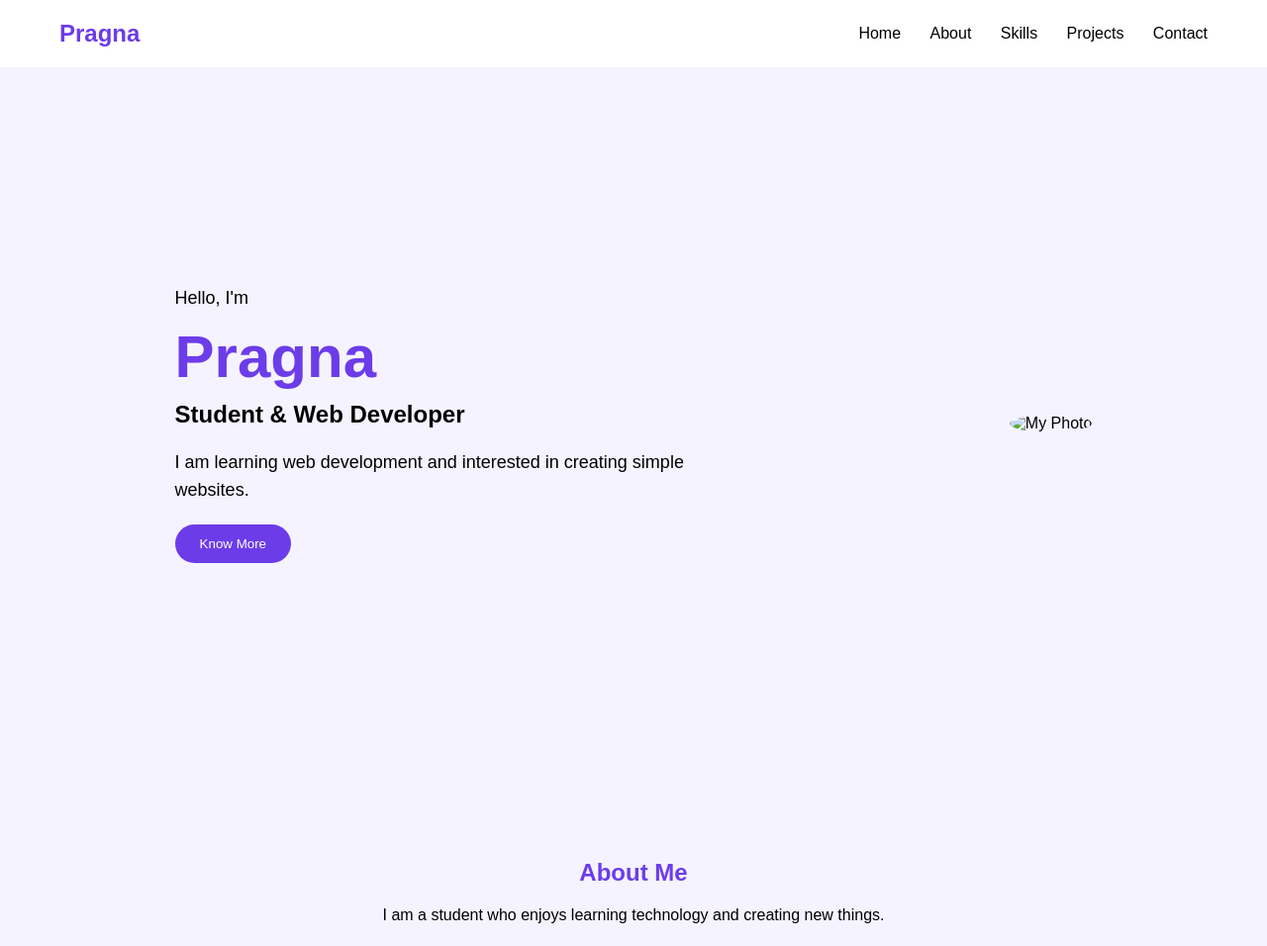
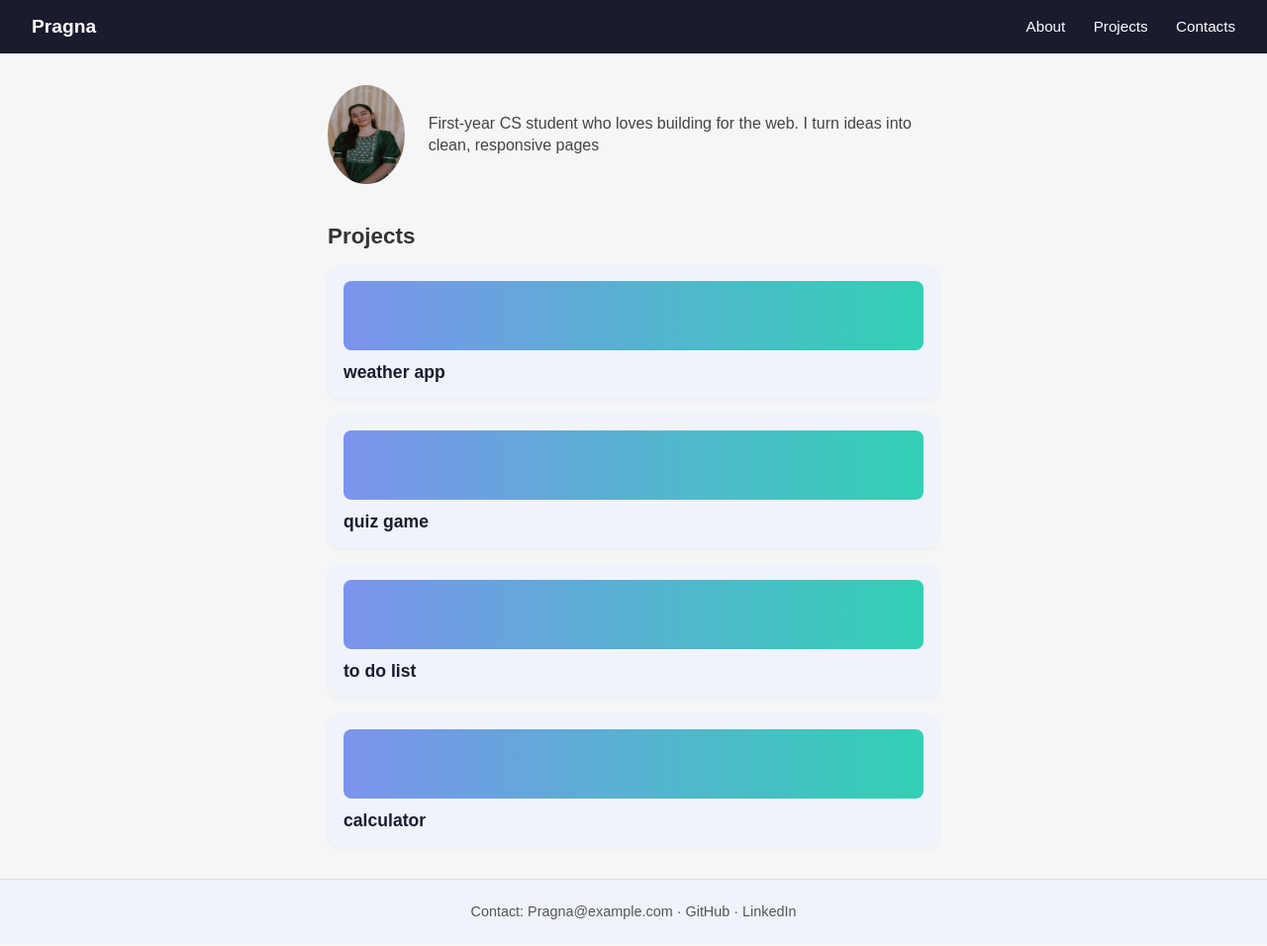
Before and after one commit to PRAGNA098/my-portfolio, a plain HTML site: page index.html in a window 1280 px wide. Shown: the top 956 px of the page at 99% size. Drawn offline with Linux system fonts and the light colour scheme.

Commit message:
modified

```diff
--- a/index.html
+++ b/index.html
@@ -1,86 +1,175 @@
 <!DOCTYPE html>
-<html>
+<html lang="en">
 <head>
-    <title>My Portfolio</title>
-    <link rel="stylesheet" href="style.css">
+    <meta charset="UTF-8">
+    <meta name="viewport" content="width=device-width, initial-scale=1.0">
+    <title>PORTFOLIO</title>
+    <style>
+        /* General Reset */
+* {
+    margin: 0;
+    padding: 0;
+    box-sizing: border-box;
+    font-family: Arial, sans-serif;
+}
+
+body {
+    background-color: #f4f6f8;
+    color: #333;
+}
+
+/* Header Styling */
+header {
+    background-color: #1a1b2f;
+    color: #ffffff;
+    display: flex;
+    justify-content: space-between;
+    align-items: center;
+    padding: 1rem 2rem;
+}
+
+header .logo {
+    font-weight: bold;
+    font-size: 1.2rem;
+}
+
+header nav a {
+    color: #ffffff;
+    text-decoration: none;
+    margin-left: 1.5rem;
+    font-size: 0.95rem;
+}
+
+header nav a:hover {
+    text-decoration: underline;
+}
+
+/* Main Content Layout */
+main {
+    max-width: 650px;
+    margin: 2rem auto;
+    padding: 0 1rem;
+}
+
+/* About Section */
+#about {
+    display: flex;
+    align-items: center;
+    gap: 1.5rem;
+    margin-bottom: 2.5rem;
+}
+
+.profile-img {
+    width: 80px;
+    height: 80px;
+    border-radius: 50%;
+    object-fit: cover;
+    /* Circular gradient fallback if no image is available */
+    background: linear-gradient(135deg, #42a5f5, #26a69a);
+}
+
+#about p {
+    font-size: 1rem;
+    line-height: 1.4;
+    color: #444;
+}
+
+/* Projects Section */
+#projects h2 {
+    font-size: 1.4rem;
+    margin-bottom: 1rem;
+}
+
+.project-card {
+    background-color: #f0f3f9;
+    border-radius: 12px;
+    padding: 1rem;
+    margin-bottom: 1rem;
+    box-shadow: 0 2px 4px rgba(0,0,0,0.04);
+}
+
+.project-banner {
+    width: 100%;
+    height: 70px;
+    border-radius: 8px;
+    background: linear-gradient(90deg, #7c93ed, #32d0b5);
+    margin-bottom: 0.75rem;
+}
+
+.project-card h3 {
+    font-size: 1.1rem;
+    color: #1a1b2f;
+}
+
+/* Footer Section */
+footer {
+    text-align: center;
+    padding: 1.5rem 1rem;
+    background-color: #f0f3f9;
+    border-top: 1px solid #e0e0e0;
+    margin-top: 2rem;
+    font-size: 0.9rem;
+    color: #555;
+}
+
+footer a {
+    color: #555;
+    text-decoration: none;
+}
+
+footer a:hover {
+    text-decoration: underline;
+}
+    </style>
 </head>
+<body>
+    <header>
 
-<body>
-
-    <!-- Navigation -->
-    <header>
-        <h2>Pragna</h2>
+        <div class="logo">Pragna</div>
 
         <nav>
-            <a href="#home">Home</a>
             <a href="#about">About</a>
-            <a href="#skills">Skills</a>
             <a href="#projects">Projects</a>
-            <a href="#contact">Contact</a>
+            <a href="#contact">Contacts</a>
+
         </nav>
     </header>
+    <main>
+         <section id="about">           <!-- who you are -->
 
 
-    <!-- Home -->
-    <section id="home">
+          <img src="img.jpeg" alt="my profile" style="width: 100px; height:100px; border-radius: 50%;">
+          <p>First-year CS student who loves building for the web. I turn ideas into clean, responsive pages</p>
+        </section>
+        <section id="projects">        <!-- your work -->
+          <h2>Projects</h2>
+          <div class="project-card">
+             <div class ="project-banner">
+             </div>
+             <h3>weather app</h3>
+          </div>
+          <div class="project-card">
+             <div class ="project-banner">
+             </div>
+             <h3>quiz game</h3>
+          </div>
+          <div class="project-card">
+             <div class ="project-banner">
+             </div>
+             <h3>to do list</h3>
+          </div>
+          <div class="project-card">
+             <div class ="project-banner">
+             </div>
+             <h3>calculator</h3>
+          </div>
 
-        <div class="intro">
-            <p>Hello, I'm</p>
+        </section>
+    </main>
+    <footer id="contact">          <!-- how to reach you -->
+     <p>Contact: <a href="mailto:karon@example.com">Pragna@example.com</a> · <a href="#">GitHub</a> · <a href="#">LinkedIn</a></p>
 
-            <h1>Pragna</h1>
-
-            <h2>Student & Web Developer</h2>
-
-            <p>
-                I am learning web development and
-                interested in creating simple websites.
-            </p>
-
-            <button>Know More</button>
-        </div>
-
-        <div class="photo">
-            <img src="girl.jpg" alt="My Photo">
-        </div>
-
-    </section>
-
-
-    <!-- About -->
-    <section id="about">
-        <h1>About Me</h1>
-        <p>
-            I am a student who enjoys learning
-            technology and creating new things.
-        </p>
-    </section>
-
-
-    <!-- Skills -->
-    <section id="skills">
-        <h1>My Skills</h1>
-
-        <div class="skills">
-            <p>HTML</p>
-            <p>CSS</p>
-            <p>Python</p>
-        </div>
-    </section>
-
-
-    <!-- Projects -->
-    <section id="projects">
-        <h1>My Projects</h1>
-        <p>Portfolio Website</p>
-        <p>Simple HTML Project</p>
-    </section>
-
-
-    <!-- Contact -->
-    <section id="contact">
-        <h1>Contact Me</h1>
-        <p>Email: yourmail@gmail.com</p>
-    </section>
+    </footer>
 
 </body>
 </html>
--- a/style.css
+++ /dev/null
@@ -1,110 +0,0 @@
-* {
-    margin: 0;
-    padding: 0;
-    box-sizing: border-box;
-}
-
-body {
-    font-family: Arial, sans-serif;
-    background-color: #f5f3ff;
-}
-
-/* Header */
-
-header {
-    background-color: white;
-    padding: 20px 60px;
-
-    display: flex;
-    justify-content: space-between;
-    align-items: center;
-}
-
-header h2 {
-    color: #6c3ce9;
-}
-
-nav a {
-    text-decoration: none;
-    color: black;
-    margin-left: 25px;
-}
-
-nav a:hover {
-    color: #6c3ce9;
-}
-
-
-/* Home */
-
-#home {
-    height: 90vh;
-
-    display: flex;
-    justify-content: space-around;
-    align-items: center;
-
-    padding: 50px;
-}
-
-.intro {
-    width: 50%;
-}
-
-.intro h1 {
-    font-size: 60px;
-    color: #6c3ce9;
-    margin: 10px 0;
-}
-
-.intro h2 {
-    margin-bottom: 20px;
-}
-
-.intro p {
-    font-size: 18px;
-    line-height: 1.6;
-}
-
-button {
-    margin-top: 20px;
-    padding: 12px 25px;
-
-    background-color: #6c3ce9;
-    color: white;
-
-    border: none;
-    border-radius: 20px;
-}
-
-
-/* Photo */
-
-.photo img {
-    width: 300px;
-    height: 300px;
-
-    border-radius: 50%;
-}
-
-
-/* Other sections */
-
-section:not(#home) {
-    min-height: 70vh;
-    padding: 80px;
-    text-align: center;
-}
-
-section h1 {
-    color: #6c3ce9;
-    margin-bottom: 20px;
-}
-
-.skills p {
-    display: inline-block;
-    background-color: white;
-    padding: 15px 30px;
-    margin: 10px;
-    border-radius: 10px;
-}
```
Also changed, not shown: img.jpeg (added).
